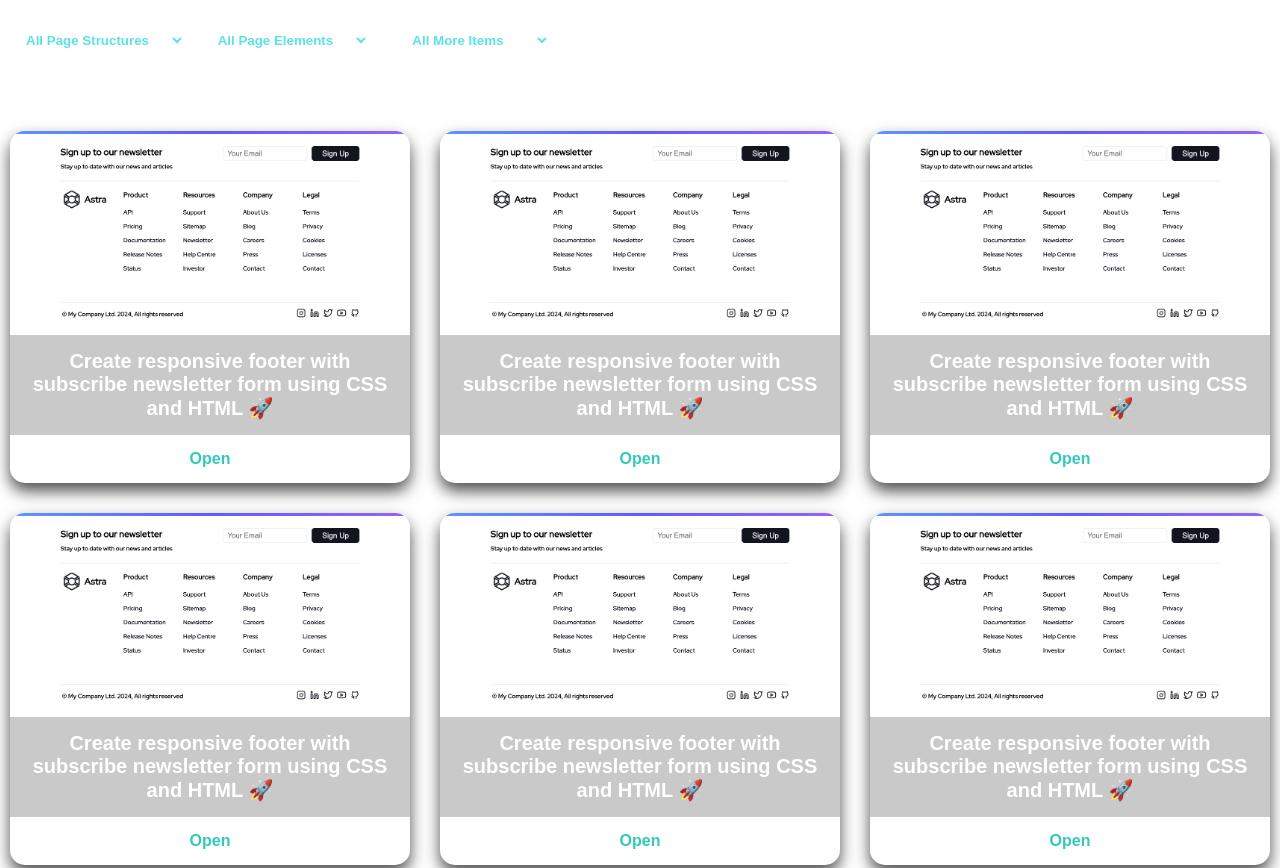
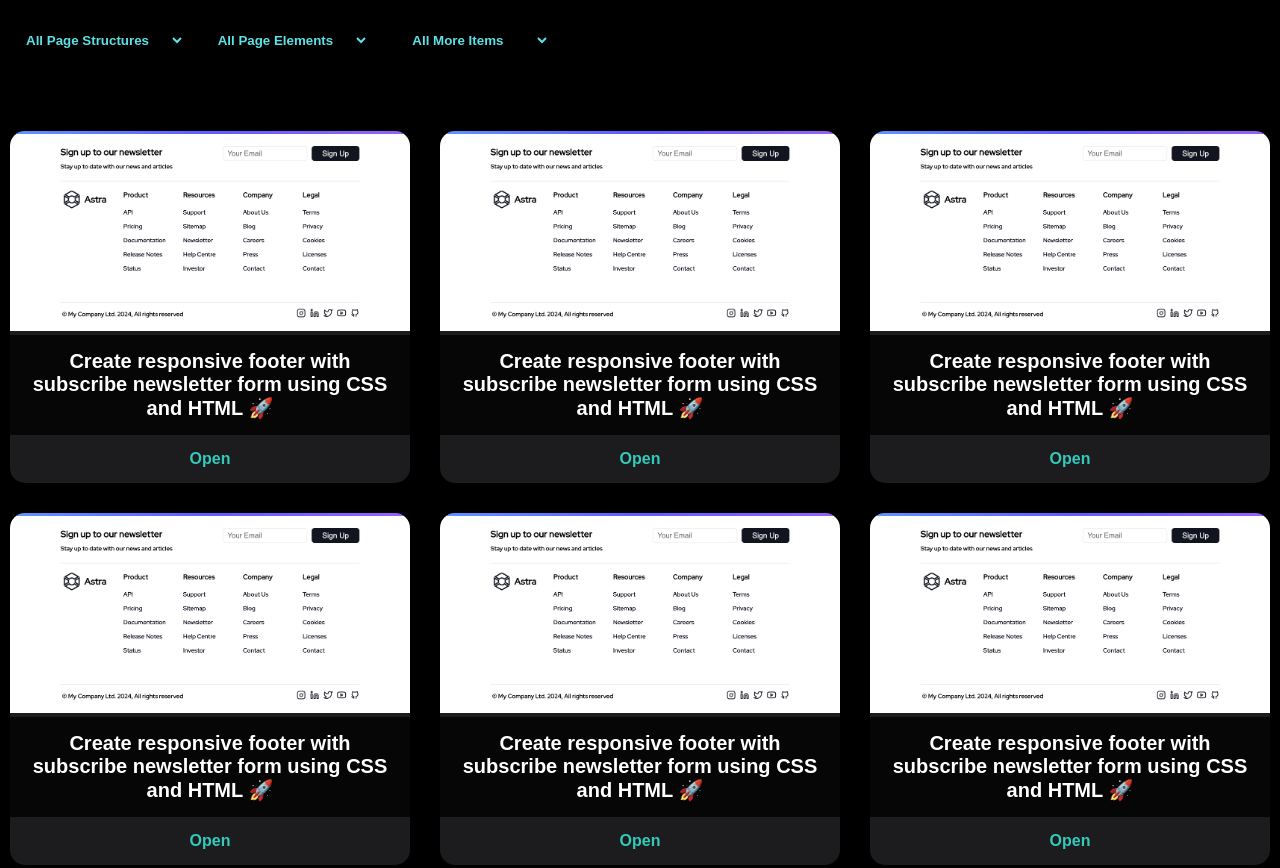
Before and after one commit to xspcode/codElement, a website: page library.html in a window 1280 px wide. Shown: the top 868 px of the page. Drawn offline with Linux system fonts and the light colour scheme.

Commit message:
component library update

```diff
--- a/library.html
+++ b/library.html
@@ -15,8 +15,8 @@
         width: 100%;
         height: 100%;
         font-family: "Arial", sans-serif;
-        background-color: #fff; /* Fond noir */
-        color: #000;
+        background-color: #000; /* Fond noir */
+        color: white;
       }
 
       /* Conteneur pour les librarys */
@@ -38,7 +38,7 @@
         overflow: hidden;
         transition: transform 0.3s ease, box-shadow 0.3s ease;
         cursor: pointer;
-        background-color: #fff; /* Fond des cartes plus foncé pour un contraste */
+        background-color: #1c1c1e; /* Fond des cartes plus foncé pour un contraste */
         box-shadow: 0 8px 16px rgba(0, 0, 0, 0.7); /* Ombre plus profonde pour un effet 3D */
       }
 
@@ -63,7 +63,7 @@
 
       /* Style du titre */
       .library-template .title {
-        background-color: rgba(188, 188, 188, 0.8); /* Légère transparence */
+        background-color: rgba(0, 0, 0, 0.8); /* Légère transparence */
         color: #fff;
         padding: 15px;
         text-align: center;
@@ -121,7 +121,6 @@
         cursor: pointer; /* Change le curseur pour indiquer la possibilité de cliquer */
         margin: 20px auto; /* Centrer le select dans la div */
         position: relative;
-
       }
 
       .filter-select::after {
```
